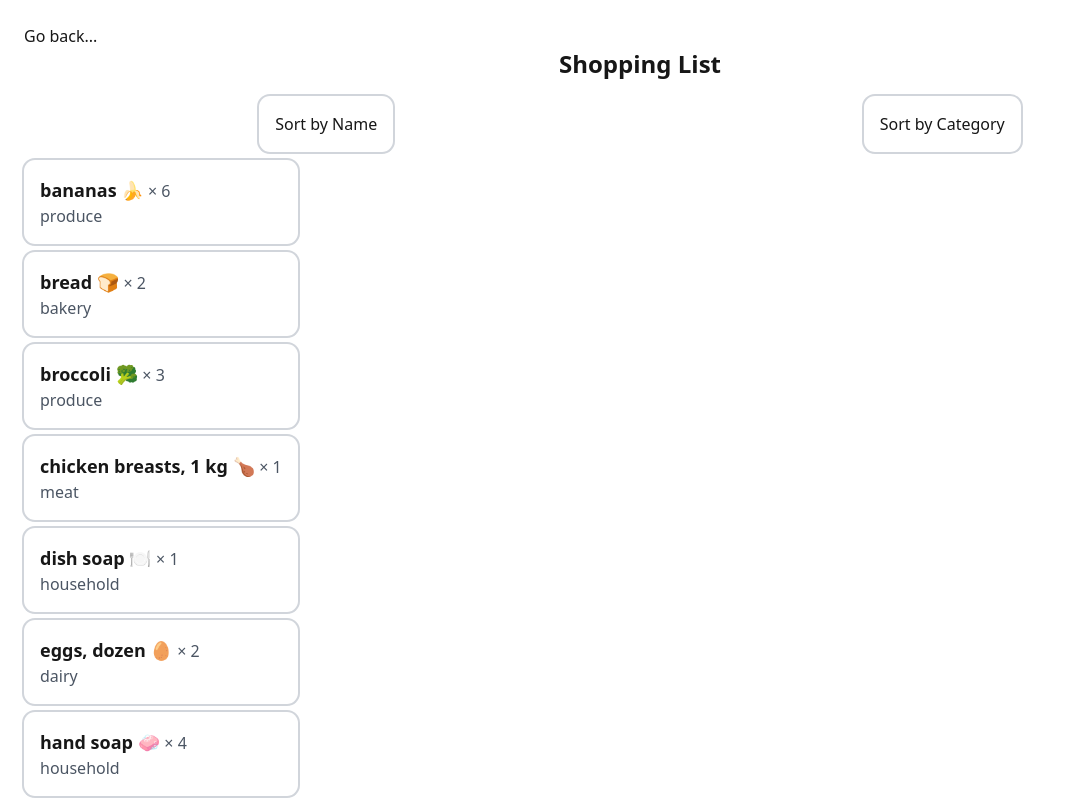
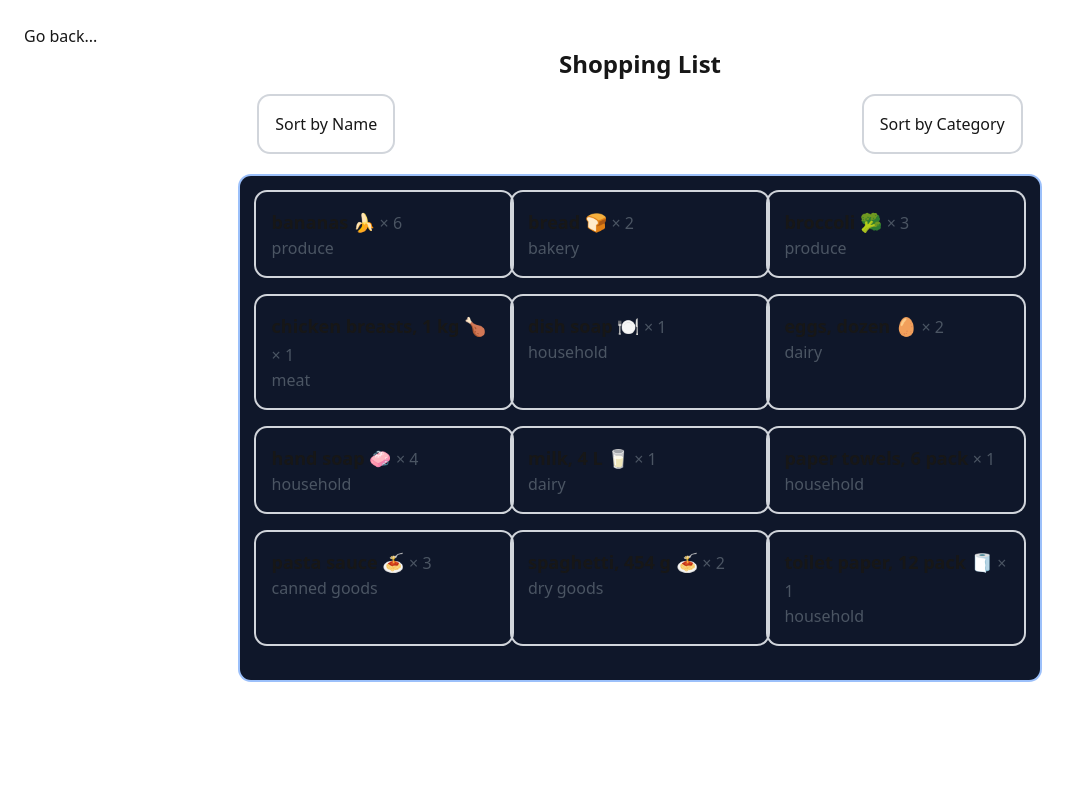
Before and after one commit to FlawlessCasual17/cprg306-assignments, a Next.js app: page /week-6 in a window 1280 px wide. Shown: the top 800 px of the page, without its empty margins (0-1083 px from the left). Built offline with nearby package versions, Linux system fonts and the light colour scheme.

Commit message:
Update `week-6` module
Signed-off-by: FlawlessCasual17 <07e5297d5b@c0x0.com>

```diff
--- a/app/week-6/item.js
+++ b/app/week-6/item.js
@@ -2,7 +2,7 @@ import './styles.css'
 
 export default function Item({ id, name, quantity, category }) {
     return (
-        <li className='ring-2 ring-gray-300 p-4 mb-2 rounding shadow-sm'>
+        <li className='relative w-64 mb-5 ring-2 ring-gray-300 p-4 rounding'>
             <div className='font-semibold text-lg'>
                 {name} <span className='font-normal text-gray-600' style={{ lineHeight: '0', fontSize: '1rem' }}>
                     × {quantity}
--- a/app/week-6/list-item.js
+++ b/app/week-6/list-item.js
@@ -18,18 +18,20 @@ export default function ListItem() {
     }
 
     return (
-        <div>
-            <span className='flex justify-around'>
-                <button onClick={() => sortItems('name')} className='rounding ring-2 ring-gray-300 p-4 mb-2 shadow-sm'>
+        <span>
+            <div className='flex justify-around'>
+                <button onClick={() => sortItems('name')} className='rounding ring-2 ring-gray-300 p-4 mb-2'>
                     Sort by Name
                 </button>
-                <button onClick={() => sortItems('category')} className='rounding ring-2 ring-gray-300 p-4 mb-2 shadow-sm' >
+                <button onClick={() => sortItems('category')} className='rounding ring-2 ring-gray-300 p-4 mb-2' >
                     Sort by Category
                 </button>
-            </span>
-            <div className='flex justify-between flex-wrap w-1/2'>
-                <ul>{[...items].map(item => <Item key={item.id} {...item} />)}</ul>
             </div>
-        </div>
+            <div className=''>
+                <ul className='flexbox-list ring-2 bg-slate-900 rounding'>
+                    {[...items].map(item => <Item key={item.id} {...item} />)}
+                </ul>
+            </div>
+        </span>
     )
 }
--- a/app/week-6/styles.css
+++ b/app/week-6/styles.css
@@ -5,8 +5,19 @@
 .flexbox {
     position: relative;
     display: flex;
-    flex-direction: column;
-    margin: 2rem auto;
-    width: 29.9rem;
-    height: 12.75rem
+    flex-wrap: wrap;
+    flex-direction: row;
 }
+
+.flexbox-list {
+    position: relative;
+    display: flex;
+    flex-wrap: wrap;
+    /* flex-shrink: 50; */
+    flex-direction: row;
+    margin: 1rem auto;
+    padding: 1rem;
+    justify-content: space-between;
+    width: 65%;
+    height: auto
+}
```
